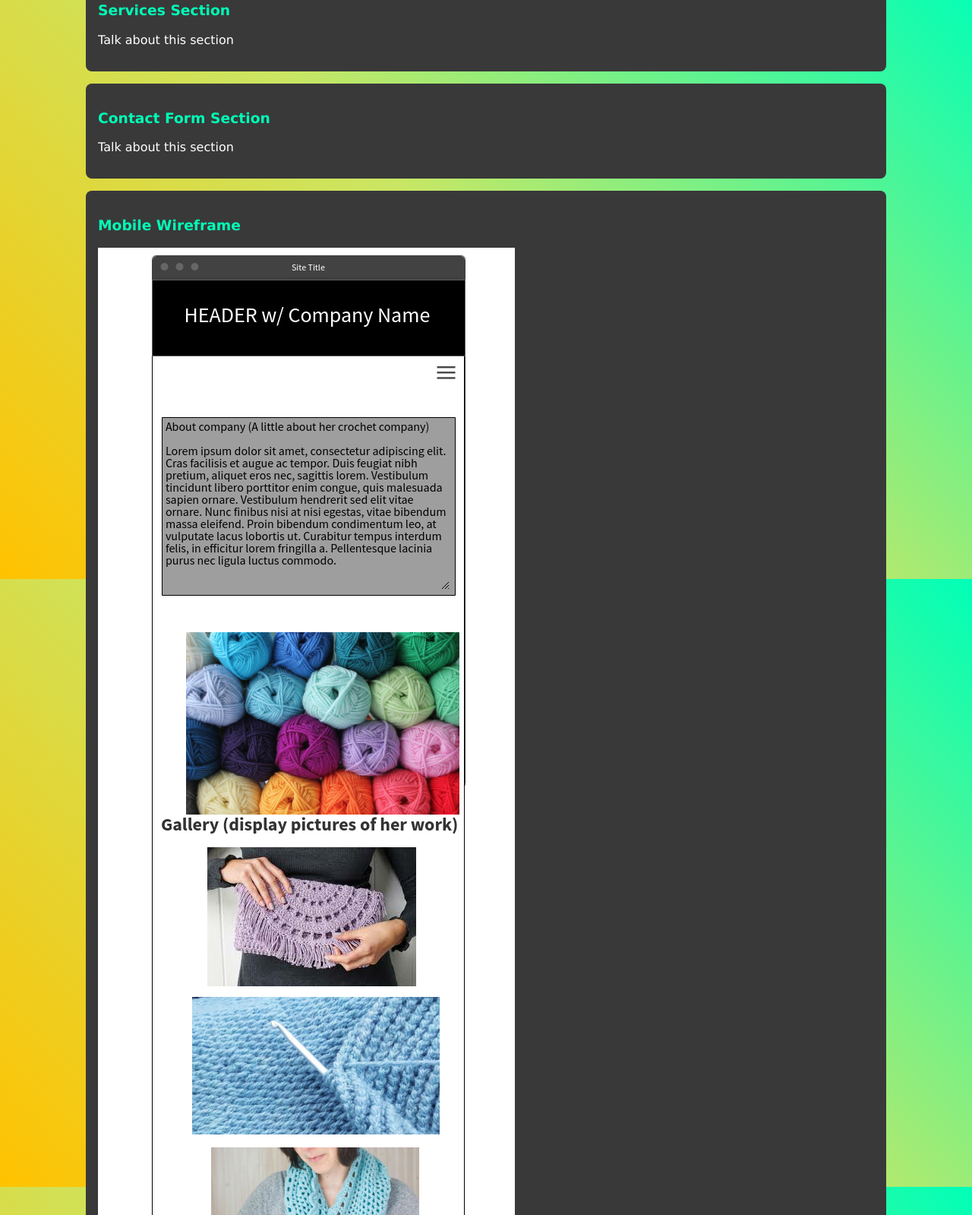
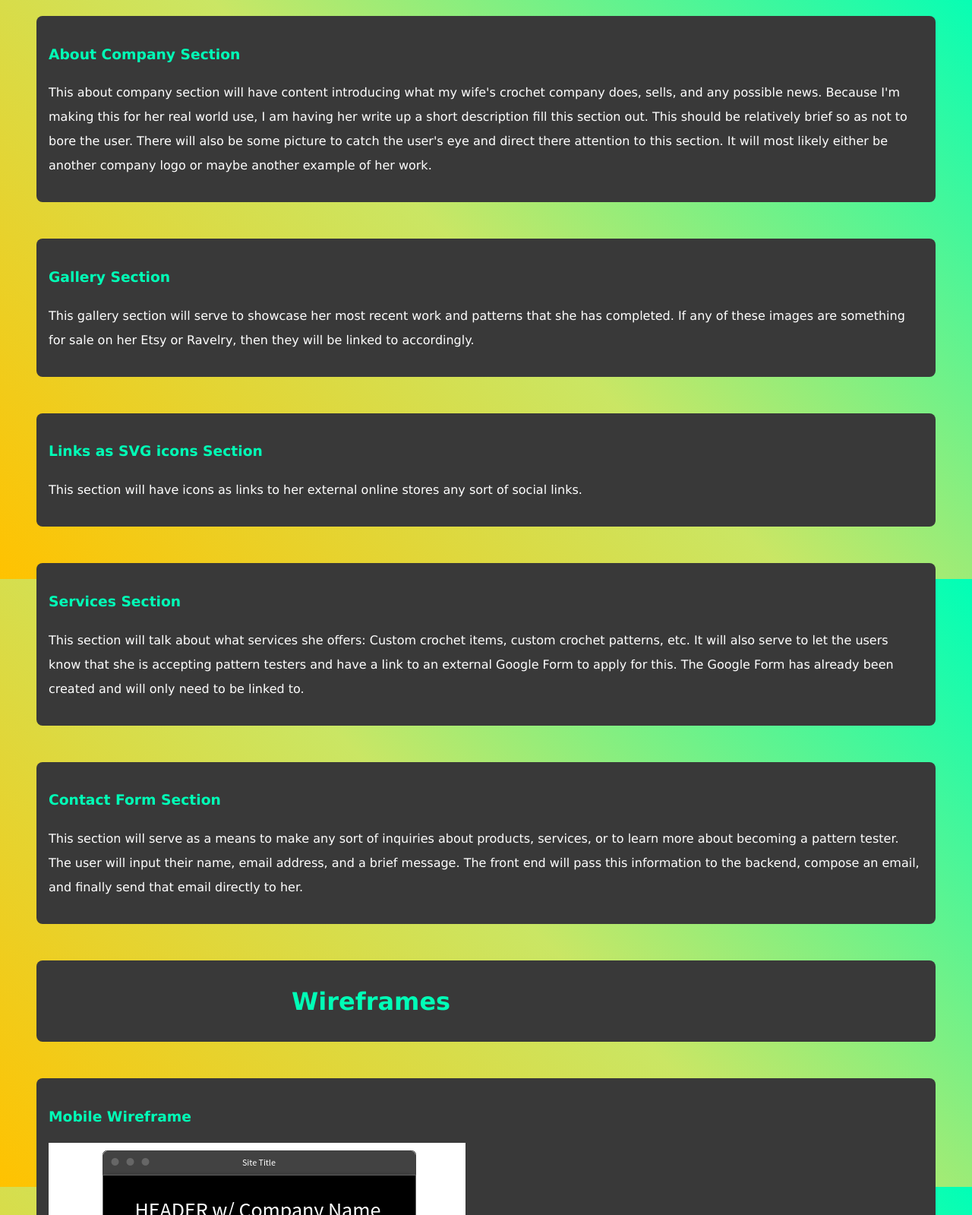
Before and after one commit to kmayer5120/pwp-kmayer5120, a plain HTML site: page public_html/documentation/milestone-2.html in a window 1280 px wide. Shown: the part 838-2437 px from the top of the page at 76% size. Drawn offline with Linux system fonts and the light colour scheme.

Commit message:
finished milestone-2

```diff
--- a/public_html/documentation/milestone-2.html
+++ b/public_html/documentation/milestone-2.html
@@ -10,26 +10,66 @@
     <header>
         <h1>Milestone 2</h1>
     </header>
+    <!--content strategy-->
     <div class="content">
         <h1>Content Strategy</h1>
-            <h3>About Company Section</h3>
-            <p>Talk about this section</p>
     </div>
     <div class="content">
-            <h3>Gallery Section</h3>
-            <p>Talk about this section</p>
+        The header will have my wife's company logo which we had designed by a graphic designer.
     </div>
     <div class="content">
-            <h3>Links as SVG icons Section</h3>
-            <p>Talk about this section</p>
+        The navbar under the header will serve two purposes:
+        <ul>
+            <li>Link to parts of the page and scroll to them.</li>
+            <li>Link to external sites related to her business.</li>
+        </ul>
     </div>
     <div class="content">
-            <h3>Services Section</h3>
-            <p>Talk about this section</p>
+        <h3>About Company Section</h3>
+        <p>
+            This about company section will have content introducing what my wife's crochet company does,
+            sells, and any possible news. Because I'm making this for her real world use, I am having her
+            write up a short description fill this section out. This should be relatively brief so as not
+            to bore the user. There will also be some picture to catch the user's eye and direct there
+            attention to this section. It will most likely either be another company logo or maybe another
+            example of her work.
+        </p>
     </div>
     <div class="content">
-            <h3>Contact Form Section</h3>
-            <p>Talk about this section</p>
+        <h3>Gallery Section</h3>
+        <p>
+            This gallery section will serve to showcase her most recent work and patterns that she has completed.
+            If any of these images are something for sale on her Etsy or Ravelry, then they will be linked to
+            accordingly.
+        </p>
+    </div>
+    <div class="content">
+        <h3>Links as SVG icons Section</h3>
+        <p>
+            This section will have icons as links to her external online stores any sort of social links.
+        </p>
+    </div>
+    <div class="content">
+        <h3>Services Section</h3>
+        <p>
+            This section will talk about what services she offers: Custom crochet items, custom crochet patterns,
+            etc. It will also serve to let the users know that she is accepting pattern testers and have a link to
+            an external Google Form to apply for this. The Google Form has already been created and will only need
+            to be linked to.
+        </p>
+    </div>
+    <div class="content">
+        <h3>Contact Form Section</h3>
+        <p>
+            This section will serve as a means to make any sort of inquiries about products, services, or to learn
+            more about becoming a pattern tester. The user will input their name, email address, and a brief message.
+            The front end will pass this information to the backend, compose an email, and finally send that email
+            directly to her.
+        </p>
+    </div>
+    <!--wireframe images-->
+    <div class="content">
+        <h1>Wireframes</h1>
     </div>
     <div class="content">
         <h3>Mobile Wireframe</h3>
--- a/public_html/documentation/style-milestone-1.css
+++ b/public_html/documentation/style-milestone-1.css
@@ -8,6 +8,11 @@
     --grad-color-2: #cae664;
     --grad-color-3: #00ffb7;
 }
+
+main {
+    line-height: 2rem;
+}
+
 
 body {
     display: grid;
@@ -46,7 +51,12 @@ header h1 {
     background-color: var(--bg-color);
     border-radius: 0.5em;
     padding: 1em;
-    margin: 1em;
+    margin: 3rem;
+    width: 90vw;
+}
+
+.content h1 {
+    margin-left: 20rem;
 }
 
 .content ul {
```
